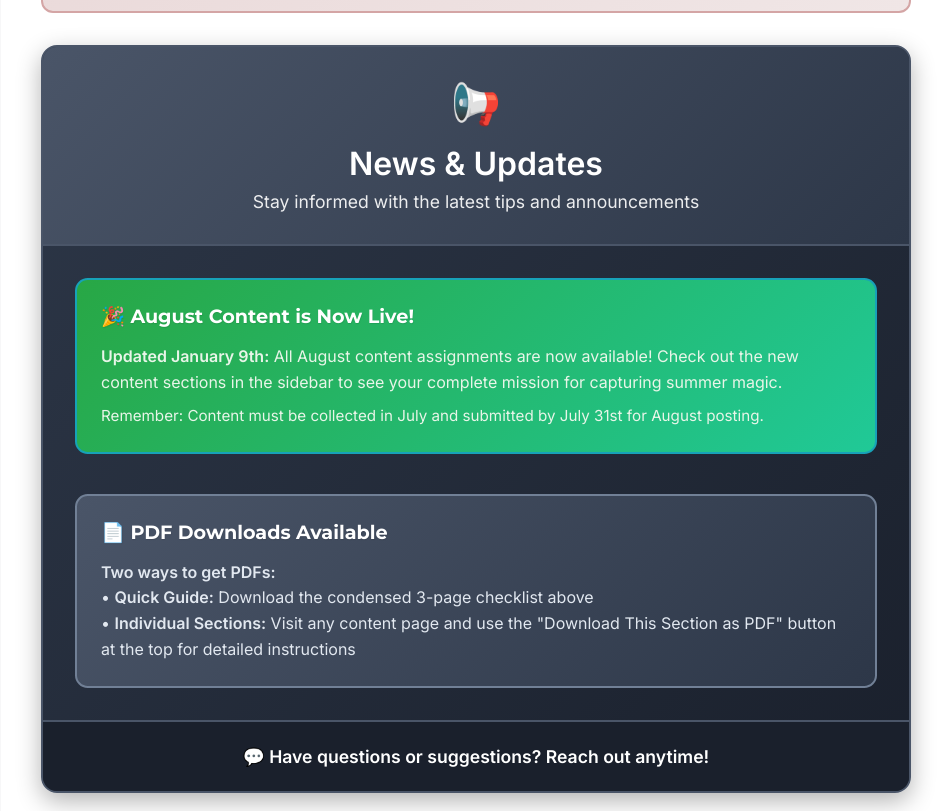
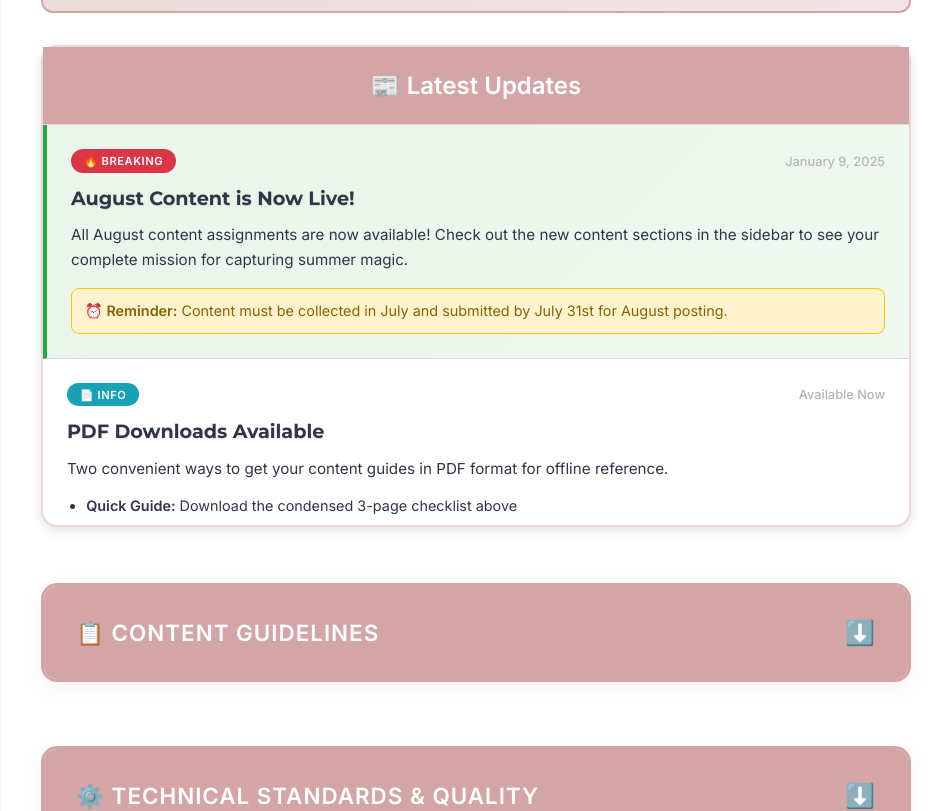
Before and after one commit to Jaymelynng/AugustContent, a React (Vite) app: page / in a window 1280 px wide. Shown: the part 1795-2606 px from the top of the page, without its empty margins (289-1240 px from the left). Built offline with nearby package versions, Linux system fonts and the light colour scheme.

Commit message:
Redesign News Section as Modern News Feed

```diff
--- a/src/components/sections/IntroSection.tsx
+++ b/src/components/sections/IntroSection.tsx
@@ -119,79 +119,41 @@ export function IntroSection() {
 
       {/* News & Updates Section */}
       <div className="news-updates-section">
-        <div className="news-header">
-          <div className="news-icon">📢</div>
-          <h2 className="news-title">News & Updates</h2>
-          <div className="news-subtitle">Stay informed with the latest tips and announcements</div>
+        <div className="news-feed-header">
+          <h2 className="news-feed-title">📰 Latest Updates</h2>
         </div>
 
-        <div className="news-grid">
-          <div style={{
-            background: 'linear-gradient(135deg, #28a745, #20c997)',
-            padding: '1.5rem',
-            borderRadius: '0.8rem',
-            border: '2px solid #17a2b8',
-            color: 'white',
-            marginBottom: '1rem'
-          }}>
-            <h3 style={{
-              color: 'white',
-              margin: '0 0 1rem 0',
-              fontSize: '1.2rem',
-              display: 'flex',
-              alignItems: 'center',
-              gap: '0.5rem'
-            }}>
-              🎉 August Content is Now Live!
-            </h3>
-            <p style={{
-              color: '#e8f5e8',
-              margin: '0 0 0.5rem 0',
-              lineHeight: '1.6'
-            }}>
-              <strong>Updated January 9th:</strong> All August content assignments are now available! Check out the new content sections in the sidebar to see your complete mission for capturing summer magic.
+        <div className="news-feed">
+          <article className="news-article featured">
+            <div className="news-meta">
+              <span className="news-badge breaking">🔥 BREAKING</span>
+              <time className="news-date">January 9, 2025</time>
+            </div>
+            <h3 className="news-headline">August Content is Now Live!</h3>
+            <p className="news-summary">
+              All August content assignments are now available! Check out the new content sections in the sidebar to see your complete mission for capturing summer magic.
             </p>
-            <p style={{
-              color: '#e8f5e8',
-              margin: '0',
-              lineHeight: '1.6',
-              fontSize: '0.95rem'
-            }}>
-              Remember: Content must be collected in July and submitted by July 31st for August posting.
+            <div className="news-reminder">
+              <strong>⏰ Reminder:</strong> Content must be collected in July and submitted by July 31st for August posting.
+            </div>
+          </article>
+
+          <article className="news-article">
+            <div className="news-meta">
+              <span className="news-badge info">📄 INFO</span>
+              <time className="news-date">Available Now</time>
+            </div>
+            <h3 className="news-headline">PDF Downloads Available</h3>
+            <p className="news-summary">
+              Two convenient ways to get your content guides in PDF format for offline reference.
             </p>
-          </div>
-
-          <div style={{
-            background: 'linear-gradient(135deg, #4a5568, #2d3748)',
-            padding: '1.5rem',
-            borderRadius: '0.8rem',
-            border: '2px solid #718096',
-            color: 'white'
-          }}>
-            <h3 style={{
-              color: 'white',
-              margin: '0 0 1rem 0',
-              fontSize: '1.2rem',
-              display: 'flex',
-              alignItems: 'center',
-              gap: '0.5rem'
-            }}>
-              📄 PDF Downloads Available
-            </h3>
-            <p style={{
-              color: '#e2e8f0',
-              margin: '0',
-              lineHeight: '1.6'
-            }}>
-              <strong>Two ways to get PDFs:</strong><br/>
-              • <strong>Quick Guide:</strong> Download the condensed 3-page checklist above<br/>
-              • <strong>Individual Sections:</strong> Visit any content page and use the "Download This Section as PDF" button at the top for detailed instructions
-            </p>
-          </div>
-        </div>
-
-        <div className="news-footer">
-          <p>💬 Have questions or suggestions? Reach out anytime!</p>
+            <div className="news-details">
+              <ul>
+                <li><strong>Quick Guide:</strong> Download the condensed 3-page checklist above</li>
+                <li><strong>Individual Sections:</strong> Visit any content page and use the "Download This Section as PDF" button</li>
+              </ul>
+            </div>
+          </article>
         </div>
       </div>
 
--- a/src/index.css
+++ b/src/index.css
@@ -1251,89 +1251,159 @@ h4 {
   line-height: 1.5;
 }
 
-/* News & Updates Section - Dark Theme */
+/* News Feed Section */
 .news-updates-section {
-  background: linear-gradient(135deg, #2d3748, #1a202c);
+  background: var(--white);
   border-radius: 1rem;
   margin: 2rem 0;
-  overflow: hidden;
-  box-shadow: 0 8px 25px rgba(0, 0, 0, 0.3);
-  border: 2px solid #4a5568;
-}
-
-.news-header {
-  background: linear-gradient(135deg, #4a5568, #2d3748);
-  padding: 2rem;
-  text-align: center;
-  color: white;
-  border-bottom: 2px solid #4a5568;
-}
-
-.news-icon {
-  font-size: 2.5rem;
-  margin-bottom: 1rem;
-}
-
-.news-title {
-  font-size: 2rem;
+  border: 2px solid var(--dropdown-bg);
+  box-shadow: 0 4px 12px rgba(0,0,0,0.1);
+}
+
+.news-feed-header {
+  background: var(--sidebar-bg);
+  padding: 1.5rem;
+  border-bottom: 1px solid var(--dropdown-bg);
+}
+
+.news-feed-title {
+  font-size: 1.5rem;
   font-weight: 700;
-  margin: 0 0 0.5rem 0;
-  color: white !important;
-}
-
-.news-subtitle {
-  font-size: 1.1rem;
-  opacity: 0.9;
-  color: white;
-}
-
-.news-grid {
-  padding: 2rem;
-  display: flex;
-  flex-direction: column;
-  gap: 1.5rem;
-}
-
-.news-item {
-  background: linear-gradient(135deg, #4a5568, #2d3748);
-  border-radius: 0.8rem;
-  border: 2px solid #718096;
-  color: white;
-  box-shadow: 0 4px 12px rgba(0, 0, 0, 0.15);
-  overflow: hidden;
-}
-
-.news-item h3 {
-  color: white !important;
-  margin: 0 0 1rem 0;
-  font-size: 1.2rem;
-  display: flex;
-  align-items: center;
-  gap: 0.5rem;
-}
-
-.news-item p {
-  color: #e2e8f0 !important;
-  margin: 0 0 0.5rem 0;
-  line-height: 1.6;
-}
-
-.news-item p:last-child {
-  margin: 0;
-}
-
-.news-footer {
-  background: #1a202c;
-  padding: 1.5rem;
-  text-align: center;
-  border-top: 2px solid #4a5568;
-}
-
-.news-footer p {
   margin: 0;
   color: white !important;
-  font-weight: 600;
-  font-size: 1.1rem;
+  text-align: center;
+}
+
+.news-feed {
+  padding: 0;
+  max-height: 400px;
+  overflow-y: auto;
+}
+
+.news-article {
+  padding: 1.5rem;
+  border-bottom: 1px solid var(--dropdown-bg);
+  transition: background-color 0.2s ease;
+}
+
+.news-article:hover {
+  background: var(--main-bg);
+}
+
+.news-article:last-child {
+  border-bottom: none;
+}
+
+.news-article.featured {
+  background: linear-gradient(135deg, #e8f5e9, #f0f9f0);
+  border-left: 4px solid #28a745;
+}
+
+.news-meta {
+  display: flex;
+  align-items: center;
+  justify-content: space-between;
+  margin-bottom: 0.8rem;
+}
+
+.news-badge {
+  padding: 0.3rem 0.8rem;
+  border-radius: 20px;
+  font-size: 0.7rem;
+  font-weight: bold;
+  text-transform: uppercase;
+  letter-spacing: 0.5px;
+}
+
+.news-badge.breaking {
+  background: #dc3545;
+  color: white;
+}
+
+.news-badge.info {
+  background: #17a2b8;
+  color: white;
+}
+
+.news-date {
+  font-size: 0.8rem;
+  color: var(--warm-gray);
+  font-weight: 500;
+}
+
+.news-headline {
+  font-size: 1.2rem;
+  font-weight: 700;
+  margin: 0 0 0.8rem 0;
+  color: var(--text-main) !important;
+  line-height: 1.3;
+}
+
+.news-summary {
+  color: var(--text-main) !important;
+  margin: 0 0 1rem 0;
+  line-height: 1.6;
+  font-size: 0.95rem;
+}
+
+.news-reminder {
+  background: #fff3cd;
+  border: 1px solid #ffc107;
+  border-radius: 0.5rem;
+  padding: 0.8rem;
+  font-size: 0.9rem;
+  color: #856404 !important;
+}
+
+.news-details ul {
+  margin: 0;
+  padding-left: 1.2rem;
+  color: var(--text-main) !important;
+}
+
+.news-details li {
+  margin-bottom: 0.5rem;
+  color: var(--text-main) !important;
+  font-size: 0.9rem;
+}
+
+/* Scrollbar styling for news feed */
+.news-feed::-webkit-scrollbar {
+  width: 6px;
+}
+
+.news-feed::-webkit-scrollbar-track {
+  background: var(--main-bg);
+}
+
+.news-feed::-webkit-scrollbar-thumb {
+  background: var(--sidebar-bg);
+  border-radius: 3px;
+}
+
+.news-feed::-webkit-scrollbar-thumb:hover {
+  background: var(--accent-color);
+}
+
+/* Mobile responsive for news feed */
+@media (max-width: 768px) {
+  .news-feed {
+    max-height: 300px;
+  }
+
+  .news-article {
+    padding: 1rem;
+  }
+
+  .news-headline {
+    font-size: 1.1rem;
+  }
+
+  .news-meta {
+    flex-direction: column;
+    align-items: flex-start;
+  gap: 0.5rem;
+}
 }
 
 /* Edit Mode Styles */
```
